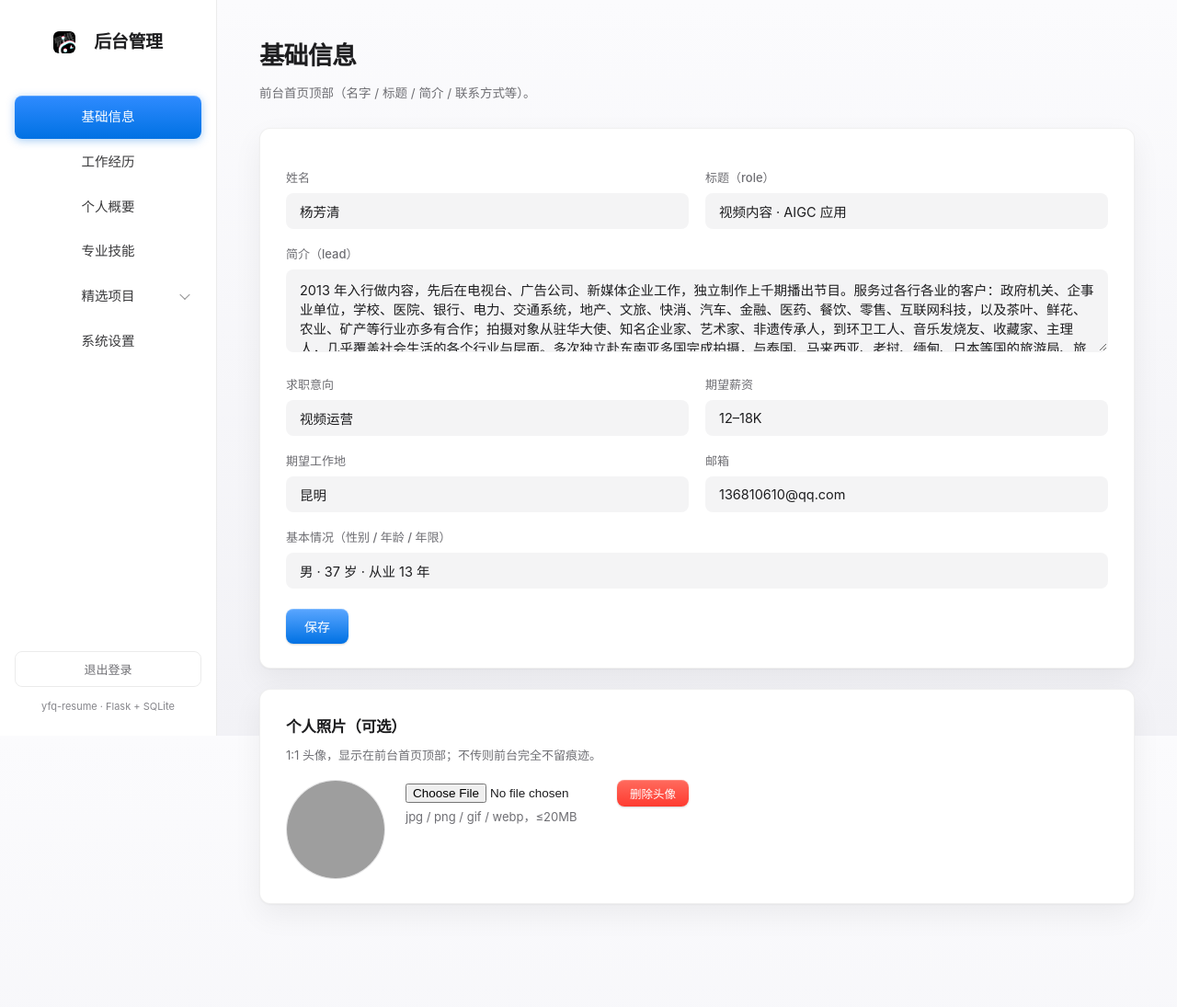
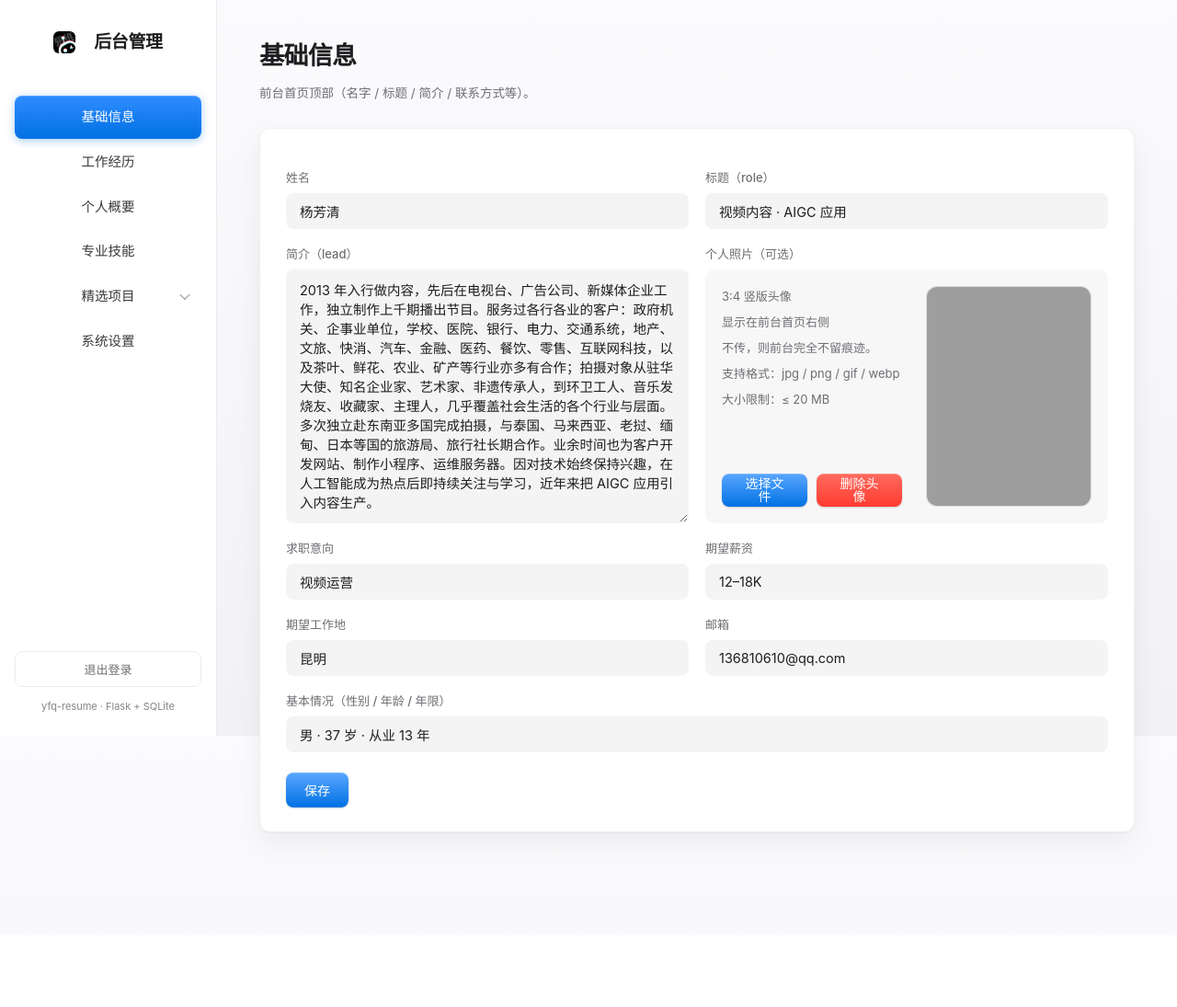
Before and after one commit to QSXDY/timeline-cv, a Flask app: page /adminc/basic in a window 1280 px wide. Shown: the whole page at 92% size. After the commit the page ends 918 px from the top, so only its background shows below. Run offline with Flask 3, Linux system fonts and the light colour scheme; a user stored in the database is signed in; data comes from the database, SQL or seed files in the repository; some web fonts are replaced; grey boxes are pictures that could not be loaded.

Commit message:
后台基础信息：头像上传/删除纳入保存统一控制+本地预览；简介与照片同行分栏、按钮同高；恢复历史头像；公司全称字段与标签；前台/后台版本号更新

```diff
--- a/app.py
+++ b/app.py
@@ -447,15 +447,38 @@ def admin_basic():
     conn = db.get_db()
     if request.method == "POST":
         action = request.form.get("action", "")
-        if action == "delete_avatar":
+        if action == "upload_avatar":
+            f = request.files.get("avatar")
+            if not (f and f.filename):
+                conn.close()
+                flash("未选择文件")
+                return redirect(url_for("admin_basic"))
+            ext = f.filename.rsplit(".", 1)[-1].lower() if "." in f.filename else ""
+            if ext not in ALLOWED_EXT:
+                conn.close()
+                flash("头像格式不支持（jpg/png/gif/webp）")
+                return redirect(url_for("admin_basic"))
+            f.stream.seek(0)
+            try:
+                img = Image.open(f.stream)
+                img.load()
+            except Exception:
+                conn.close()
+                flash("头像文件损坏，请换一张")
+                return redirect(url_for("admin_basic"))
+            av_dir = os.path.join(UPLOADS, "_avatar")
+            os.makedirs(av_dir, exist_ok=True)
             row = conn.execute("SELECT avatar FROM basic_info WHERE id=1").fetchone()
             if row and row["avatar"]:
-                p = os.path.join(UPLOADS, "_avatar", row["avatar"])
-                if os.path.isfile(p):
-                    os.remove(p)
-                conn.execute("UPDATE basic_info SET avatar='' WHERE id=1")
-                conn.commit()
-                flash("头像已删除")
+                old_p = os.path.join(av_dir, row["avatar"])
+                if os.path.isfile(old_p):
+                    os.remove(old_p)
+            filename = uuid.uuid4().hex[:12] + ".webp"
+            _save_webp(img, os.path.join(av_dir, filename))
+            conn.execute("UPDATE basic_info SET avatar=? WHERE id=1", (filename,))
+            conn.commit()
+            flash("头像已更新")
+            conn.close()
             return redirect(url_for("admin_basic"))
         fields = [
             "name",
@@ -499,6 +522,14 @@ def admin_basic():
             _save_webp(img, os.path.join(av_dir, filename))
             conn.execute("UPDATE basic_info SET avatar=? WHERE id=1", (filename,))
             flash("基础信息已保存，头像已更新")
+        elif request.form.get("delete_avatar"):
+            row = conn.execute("SELECT avatar FROM basic_info WHERE id=1").fetchone()
+            if row and row["avatar"]:
+                p = os.path.join(UPLOADS, "_avatar", row["avatar"])
+                if os.path.isfile(p):
+                    os.remove(p)
+                conn.execute("UPDATE basic_info SET avatar='' WHERE id=1")
+            flash("基础信息已保存，头像已删除")
         else:
             flash("基础信息已保存")
         conn.commit()
--- a/static/css/admin.css
+++ b/static/css/admin.css
@@ -253,16 +253,27 @@ input:focus, textarea:focus, select:focus {
 .muted { color: var(--ink-2); font-size: 13px; }
 
 /* ---------- 个人照片（基础信息） ---------- */
-.avatar-row { display: flex; gap: 22px; align-items: flex-start; }
+.lead-photo { align-items: stretch; }
+.lead-cell { flex: 1; min-width: 0; display: flex; flex-direction: column; }
+.lead-cell textarea { flex: 1; min-height: 170px; resize: vertical; }
+.photo-cell { flex: 1; min-width: 0; display: flex; flex-direction: column; }
+.photo-label { display: block; font-size: 13px; color: var(--ink-2); margin: 16px 0 6px; font-weight: 500; }
+.photo-inner { display: flex; gap: 26px; align-items: stretch; flex: 1; background: rgba(120, 120, 128, 0.06); border-radius: 10px; padding: 18px; }
+.photo-text { flex: 1; min-width: 0; display: flex; flex-direction: column; gap: 6px; align-items: flex-start; }
+.photo-text .panel-sub { margin: 0; }
+.photo-text .muted { margin: 0; }
+.photo-cell .avatar-preview { width: 180px; }
+.photo-btns { display: flex; gap: 10px; align-items: center; margin-top: auto; padding-top: 14px; }
+.photo-btns .btn { display: inline-flex; align-items: center; justify-content: center; height: 36px; padding: 0 20px; line-height: 1; box-sizing: border-box; cursor: pointer; }
 .avatar-preview {
-  flex: none; width: 108px; height: 108px; border-radius: 50%; overflow: hidden;
+  flex: none; width: 260px; aspect-ratio: 3/4; border-radius: 12px; overflow: hidden;
   border: 1px solid var(--line); background: rgba(120, 120, 128, 0.06);
   display: flex; align-items: center; justify-content: center;
 }
 .avatar-preview img { width: 100%; height: 100%; object-fit: cover; display: block; }
 .avatar-preview.empty span { color: var(--ink-3); font-size: 12px; }
-.avatar-ops { flex: 1; min-width: 0; }
-.avatar-ops input[type="file"] { font-size: 13.5px; }
+.avatar-upload { margin-bottom: 2px; }
+.avatar-del { margin-top: 8px; }
 
 /* ---------- 登录页 ---------- */
 .login-box {
@@ -304,8 +315,10 @@ input:focus, textarea:focus, select:focus {
   .upload-box .inline .btn { width: 100%; }
   .img-card .meta .op select { font-size: 13px; }
   .img-card .meta .op .btn { padding: 6px 12px; font-size: 13px; }
-  .avatar-row { flex-direction: column; align-items: center; text-align: center; }
-  .avatar-ops input[type="file"] { font-size: 14px; }
+  .lead-photo { flex-direction: column; align-items: stretch; }
+  .photo-inner { flex-direction: column; align-items: center; text-align: center; }
+  .photo-text { align-items: center; }
+  .photo-cell .avatar-preview { width: 160px; }
 }
 
 
--- a/templates/admin/base.html
+++ b/templates/admin/base.html
@@ -5,7 +5,7 @@
 <meta name="viewport" content="width=device-width, initial-scale=1.0">
 <title>{% block title %}后台管理{% endblock %} · 杨芳清简历</title>
 <link rel="icon" href="{{ url_for('static', filename='logo.webp') }}">
-<link rel="stylesheet" href="{{ url_for('static', filename='css/admin.css') }}">
+<link rel="stylesheet" href="{{ url_for('static', filename='css/admin.css') }}?v=20260915m">
 </head>
 <body>
 <div class="admin-wrap">
@@ -52,7 +52,7 @@
     {% block content %}{% endblock %}
   </div>
 </div>
-<script src="{{ url_for('static', filename='js/admin.js') }}"></script>
+<script src="{{ url_for('static', filename='js/admin.js') }}?v=20260915m"></script>
 {% block scripts %}{% endblock %}
 </body>
 </html>
--- a/templates/admin/basic.html
+++ b/templates/admin/basic.html
@@ -4,7 +4,7 @@
 <h1>基础信息</h1>
 <p class="hint">前台首页顶部（名字 / 标题 / 简介 / 联系方式等）。</p>
 
-<form method="post" action="{{ url_for('admin_basic') }}" enctype="multipart/form-data">
+<form method="post" action="{{ url_for('admin_basic') }}" enctype="multipart/form-data" id="main-form">
   <input type="hidden" name="_csrf" value="{{ session.csrf }}">
   <div class="panel">
     <div class="row2">
@@ -17,8 +17,36 @@
         <input type="text" name="role" value="{{ info.role }}" required>
       </div>
     </div>
-    <label>简介（lead）</label>
-    <textarea name="lead" rows="4">{{ info.lead }}</textarea>
+    <div class="row2 lead-photo">
+      <div class="lead-cell">
+        <label>简介（lead）</label>
+        <textarea name="lead" rows="4">{{ info.lead }}</textarea>
+      </div>
+      <div class="photo-cell">
+        <p class="photo-label">个人照片（可选）</p>
+        <div class="photo-inner">
+          <div class="photo-text">
+            <p class="panel-sub">3:4 竖版头像</p>
+            <p class="panel-sub">显示在前台首页右侧</p>
+            <p class="panel-sub">不传，则前台完全不留痕迹。</p>
+            <p class="muted">支持格式：jpg / png / gif / webp</p>
+            <p class="muted">大小限制：≤ 20 MB</p>
+            <div class="photo-btns">
+              <input type="file" name="avatar" accept="image/*" id="avatar-file" onchange="selectAvatar()" hidden>
+              <button type="button" class="btn" onclick="document.getElementById('avatar-file').click()">选择文件</button>
+              {% if info.avatar %}
+              <button type="button" class="btn danger" onclick="markDelete()" id="del-btn">删除头像</button>
+              {% endif %}
+            </div>
+          </div>
+          <div class="avatar-preview">
+            {% if info.avatar %}<img src="{{ url_for('static', filename='uploads/_avatar/' + info.avatar) }}" alt="" id="av-img">
+            <span class="av-empty" id="av-empty" style="display: none;">未上传</span>
+            {% else %}<span class="av-empty">未上传</span>{% endif %}
+          </div>
+        </div>
+      </div>
+    </div>
     <div class="row2">
       <div>
         <label>求职意向</label>
@@ -45,31 +73,55 @@
       <button class="btn" type="submit">保存</button>
     </div>
   </div>
-
-  <div class="panel">
-    <h2>个人照片（可选）</h2>
-    <p class="panel-sub">1:1 头像，显示在前台首页顶部；不传则前台完全不留痕迹。</p>
-    <div class="avatar-row">
-      {% if info.avatar %}
-      <div class="avatar-preview"><img src="{{ url_for('static', filename='uploads/_avatar/' + info.avatar) }}" alt=""></div>
-      {% else %}
-      <div class="avatar-preview empty"><span>未上传</span></div>
-      {% endif %}
-      <div class="avatar-ops">
-        <div class="avatar-btns">
-          <input type="file" name="avatar" accept="image/*">
-          {% if info.avatar %}<button class="btn small danger" type="submit" form="del-avatar">删除头像</button>{% endif %}
-        </div>
-        <p class="muted">jpg / png / gif / webp，≤20MB</p>
-      </div>
-    </div>
-  </div>
 </form>
 
-{% if info.avatar %}
-<form id="del-avatar" method="post" action="{{ url_for('admin_basic') }}" onsubmit="return confirm('删除头像？')" style="display: none;">
-  <input type="hidden" name="_csrf" value="{{ session.csrf }}">
-  <input type="hidden" name="action" value="delete_avatar">
-</form>
-{% endif %}
+<script>
+function selectAvatar() {
+  var input = document.getElementById('avatar-file');
+  var f = input.files && input.files[0];
+  if (!f) return;
+  var url = URL.createObjectURL(f);
+  var img = document.getElementById('av-img');
+  if (!img) {
+    img = document.createElement('img');
+    img.id = 'av-img';
+    img.alt = '';
+    var pv = document.querySelector('.photo-cell .avatar-preview');
+    pv.insertBefore(img, pv.firstChild);
+  }
+  img.src = url;
+  img.style.display = '';
+  var empty = document.getElementById('av-empty');
+  if (empty) empty.style.display = 'none';
+  unmarkDelete();
+}
+function markDelete() {
+  var form = document.getElementById('main-form');
+  var flag = document.getElementById('del-flag');
+  if (!flag) {
+    flag = document.createElement('input');
+    flag.type = 'hidden';
+    flag.name = 'delete_avatar';
+    flag.id = 'del-flag';
+    flag.value = '1';
+    form.appendChild(flag);
+  }
+  var img = document.getElementById('av-img');
+  var empty = document.getElementById('av-empty');
+  if (img) img.style.display = 'none';
+  if (empty) empty.style.display = '';
+  var btn = document.getElementById('del-btn');
+  if (btn) btn.style.display = 'none';
+}
+function unmarkDelete() {
+  var flag = document.getElementById('del-flag');
+  if (flag) flag.remove();
+  var img = document.getElementById('av-img');
+  var empty = document.getElementById('av-empty');
+  if (img) img.style.display = '';
+  if (empty) empty.style.display = 'none';
+  var btn = document.getElementById('del-btn');
+  if (btn) btn.style.display = '';
+}
+</script>
 {% endblock %}
--- a/templates/admin/experience.html
+++ b/templates/admin/experience.html
@@ -24,10 +24,10 @@
     {% if edit %}<input type="hidden" name="id" value="{{ edit.id }}">{% endif %}
     <div class="row2">
       <div><label>职位</label><input type="text" name="position" value="{{ edit.position if edit else '' }}" required></div>
-      <div><label>公司 / 单位</label><input type="text" name="org" value="{{ edit.org if edit else '' }}"></div>
+      <div><label>公司性质（如新媒体公司、广告公司、电视台）</label><input type="text" name="org" value="{{ edit.org if edit else '' }}"></div>
     </div>
     <div class="row2">
-      <div><label>职位一句话描述（显示在公司下方）</label><input type="text" name="org_desc" value="{{ edit.org_desc if edit else '' }}"></div>
+      <div><label>公司全称（显示在公司性质下方）</label><input type="text" name="org_desc" value="{{ edit.org_desc if edit else '' }}"></div>
       <div><label>日期（如 2016 — 2026）</label><input type="text" name="years" value="{{ edit.years if edit else '' }}"></div>
     </div>
     <label>工作内容（每行一条，自动转列表）</label>
--- a/templates/admin/login.html
+++ b/templates/admin/login.html
@@ -4,7 +4,7 @@
 <meta charset="UTF-8">
 <meta name="viewport" content="width=device-width, initial-scale=1.0">
 <title>登录 · 杨芳清简历后台</title>
-<link rel="stylesheet" href="{{ url_for('static', filename='css/admin.css') }}">
+<link rel="stylesheet" href="{{ url_for('static', filename='css/admin.css') }}?v=20260915a">
 <style>
   body { display: flex; align-items: center; justify-content: center; min-height: 100vh; }
   .login-box { width: 380px; }
--- a/templates/base.html
+++ b/templates/base.html
@@ -5,8 +5,8 @@
 <meta name="viewport" content="width=device-width, initial-scale=1.0">
 <title>{{ info.name }} · {{ info.role }}</title>
 <link rel="icon" href="{{ url_for('static', filename='logo.webp') | cdn }}">
-<link rel="stylesheet" href="{{ url_for('static', filename='css/style.css') }}">
-<script defer src="{{ url_for('static', filename='js/script.js') }}"></script>
+<link rel="stylesheet" href="{{ url_for('static', filename='css/style.css') }}?v=20260915l">
+<script defer src="{{ url_for('static', filename='js/script.js') }}?v=20260915l"></script>
 </head>
 <body>
 
@@ -27,7 +27,7 @@
 
 <footer>
   <span>{{ info.name }} · {{ info.role }} · {{ info.email }}</span>
-  <span>每条项目可点击展开配图 · 本页可直接打印为 PDF</span>
+  <span>每条项目可点击展开配图 · <a onclick="window.print()" class="print-link">本页可直接打印为 PDF</a></span>
 </footer>
 
 </body>
```
Also changed, not shown: static/css/style.css (+19 -8 lines), templates/index.html (+9 -8 lines).
